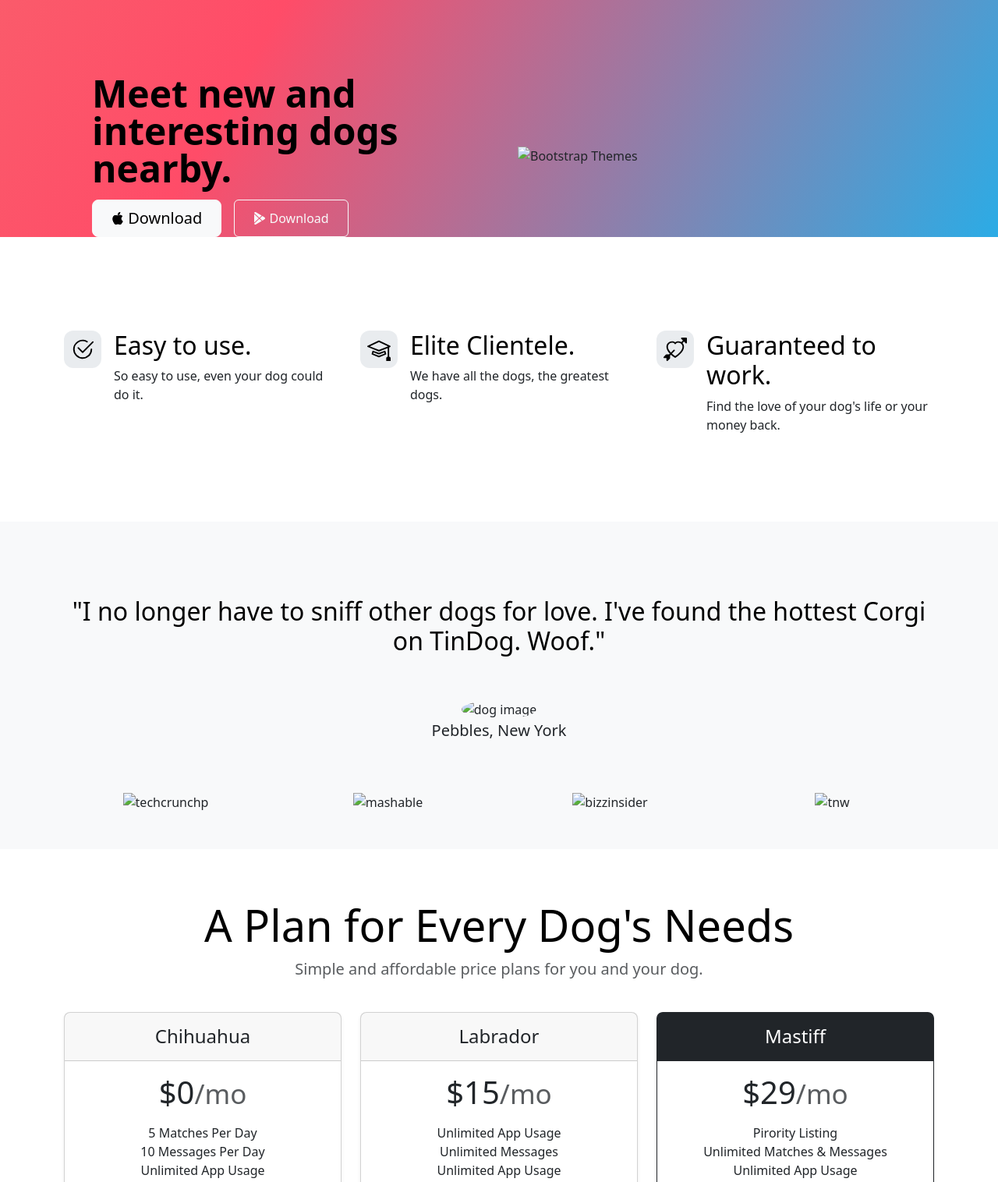
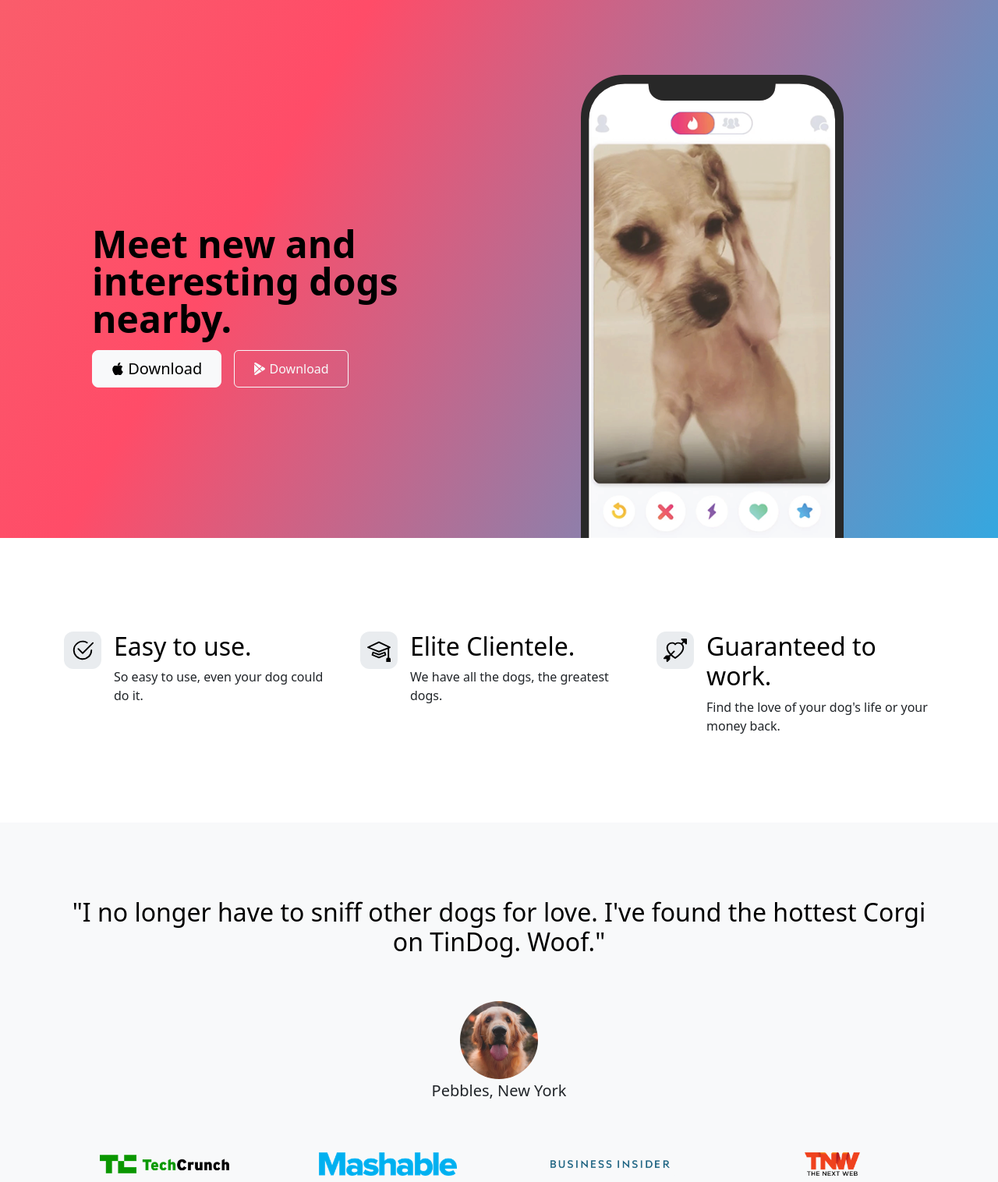
Before and after one commit to Solomonskywalker/Tin-dog-Project, a plain HTML site: page index.html in a window 1280 px wide. Shown: the top 1516 px of the page at 78% size. Drawn offline with nearby package versions, Linux system fonts and the light colour scheme; files that its build step writes are made by us from their sources.

Commit message:
Update index.html

```diff
--- a/index.html
+++ b/index.html
@@ -9,20 +9,14 @@
   integrity="sha384-LN+7fdVzj6u52u30Kp6M/trliBMCMKTyK833zpbD+pXdCLuTusPj697FH4R/5mcr" crossorigin="anonymous">
   <link rel="stylesheet" href="./css/style.css">
 
-
 </head>
 
 <body>
-
-
-
-  <!-- Title -->
-
   <section id="title" class="gradient-background">
   <div class="container col-xxl-8 px-4 px-5 pt-5">
   <div class="row flex-lg-row-reverse align-items-center g-5 pt-5">
   <div class="col-10 col-sm-8 col-lg-6">
-  <img src="./images/iphone.png" class="d-block mx-lg-auto img-fluid" alt="Bootstrap Themes" height="200" loading="lazy"> </div>
+  <img src="iphone.png" class="d-block mx-lg-auto img-fluid" alt="Bootstrap Themes" height="200" loading="lazy"> </div>
   <div class="col-lg-6">
   <h1 class="display-5 fw-bold text-body-emphasis lh-1 mb-3">Meet new and interesting dogs nearby.</h1>
   <div class="d-grid gap-2 d-md-flex justify-content-md-start"> <button type="button" class="btn btn-light btn-lg px-4 me-md-2"> <svg xmlns="http://www.w3.org/2000/svg" width="16" height="16" fill="currentColor"
@@ -40,9 +34,6 @@
  Download</button> </div> </div> </div> </div>
 
   </section>
-
-
-  <!-- Features -->
 
    <section id="features" class="container">
    <div class="row g-4 py-5 row-cols-1 row-cols-lg-3 mt-5">
@@ -75,41 +66,32 @@
 
 
   </section>
-
-
-
-
-  <!-- Testimonial -->
-
   <section id="testimonial">
     <div class="my-5"> <div class="p-5 text-center bg-body-tertiary"> <div class="container py-5">
     <h2 class="text-body-emphasis">"I no longer have to sniff other dogs for love. I've found the hottest Corgi on TinDog. Woof."</h2>
-    <img class="profile-img mt-5"    src="./images/dog-img.jpg" alt="dog image">
+    <img class="profile-img mt-5"    src="dog-img.jpg" alt="dog image">
     <p class="col-lg-8 mx-auto lead">Pebbles, New York </p>
  </div>
 
  <div class="container">
   <div class="row">
     <div class="col-lg-3 col-sm-12">
-      <img src="./images/techcrunch.png" alt="techcrunchp" height="30">
+      <img src="techcrunch.png" alt="techcrunchp" height="30">
     </div>
         <div class="col-lg-3 col-sm-12">
-      <img src="./images/mashable.png" alt="mashable" height="30">
+      <img src="mashable.png" alt="mashable" height="30">
         </div>
         <div class="col-lg-3 col-sm-12">
-      <img src="./images/bizinsider.png" alt="bizzinsider" height="30">
+      <img src="bizinsider.png" alt="bizzinsider" height="30">
     </div>
         <div class="col-lg-3 col-sm-12">
-      <img src="./images/tnw.png" alt="tnw" height="30">
+      <img src="tnw.png" alt="tnw" height="30">
     </div>
   </div>
  </div>
 </div>
 </div>
  </section>
-
-
-  <!-- Pricing -->
 
      <section id="pricing" class="container">
      <div class="pricing-header p-3 pb-md-4 mx-auto text-center">
@@ -129,10 +111,6 @@
        <div class="card-header py-3 text-bg-dark border-dark"> <h4 class="my-0 fw-normal">Mastiff</h4> </div> <div class="card-body"> <h1 class="card-title pricing-card-title">$29<small class="text-body-secondary fw-light">/mo</small></h1>
       <ul class="list-unstyled mt-3 mb-4"> <li>Pirority Listing</li> <li>Unlimited Matches & Messages</li> <li>Unlimited App Usage</li></ul> <button type="button" class="w-100 btn btn-lg btn-dark btn-dark">Contact us</button> </div> </div> </div> </div>
      </section>
-
-
-
-  <!-- Footer -->
 
 
   <section id="footer" class="gradient-background">
```
